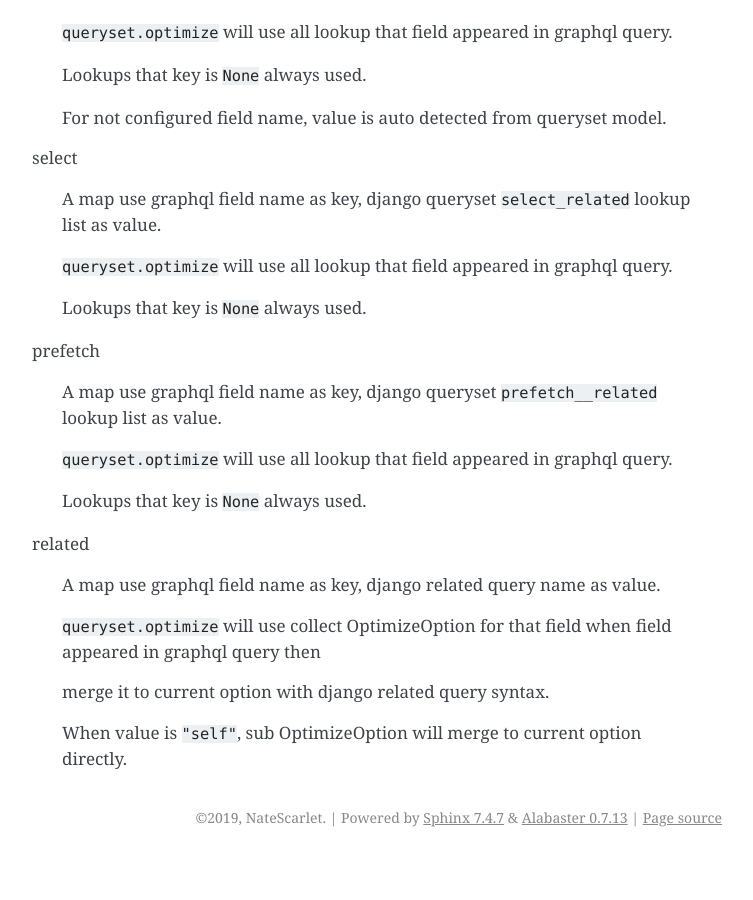
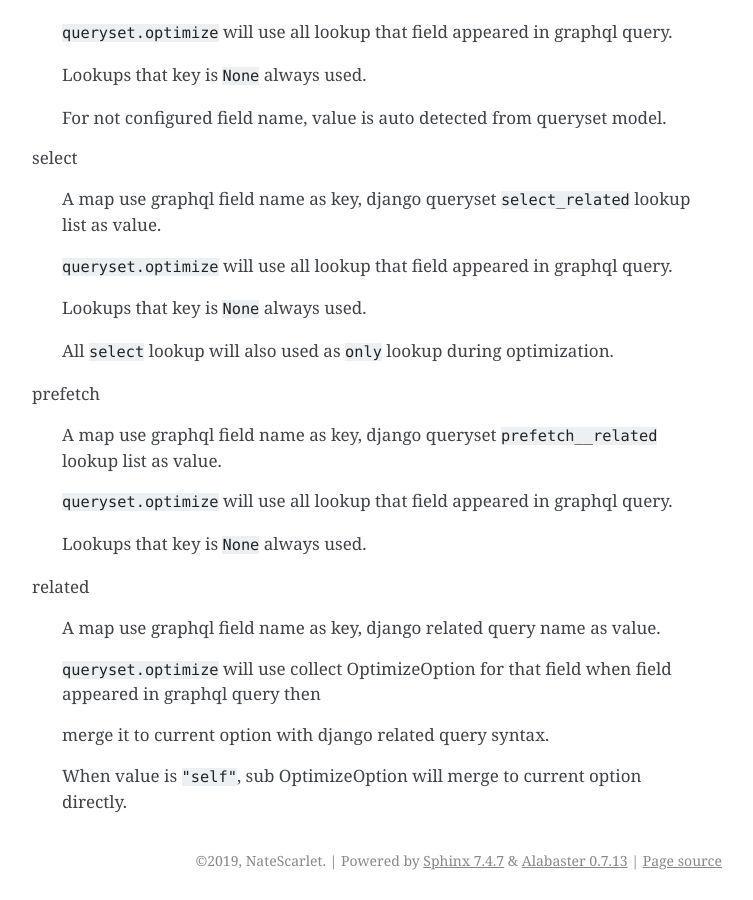
Before and after one commit to NateScarlet/graphene-django-tools, a Sphinx documentation site: the page built from docs/optimize.rst, in a window 1280 px wide and 900 px high, scrolled down 1255 px. Shown: the whole window, without its empty margins (388-1141 px from the left). Built offline with Sphinx 7.4.7, drawn with Linux system fonts in a browser that asks for light colours; before the commit the page ends 2112 px from its top, so only the background shows below that.

Commit message:
docs: update

```diff
--- a/docs/optimize.rst
+++ b/docs/optimize.rst
@@ -63,6 +63,8 @@ select
 
   Lookups that key is ``None`` always used.
 
+  All ``select`` lookup will also used as ``only`` lookup during optimization.
+
 prefetch
 
   A map use graphql field name as key, django queryset ``prefetch__related`` lookup list as value.
```
